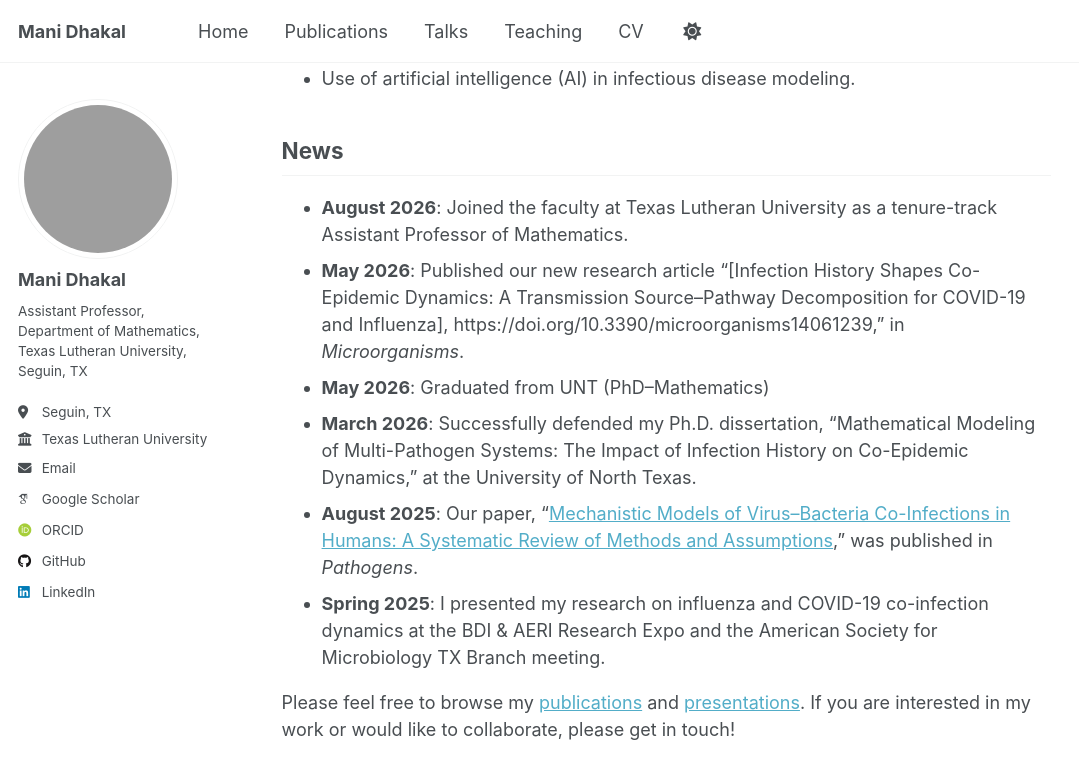
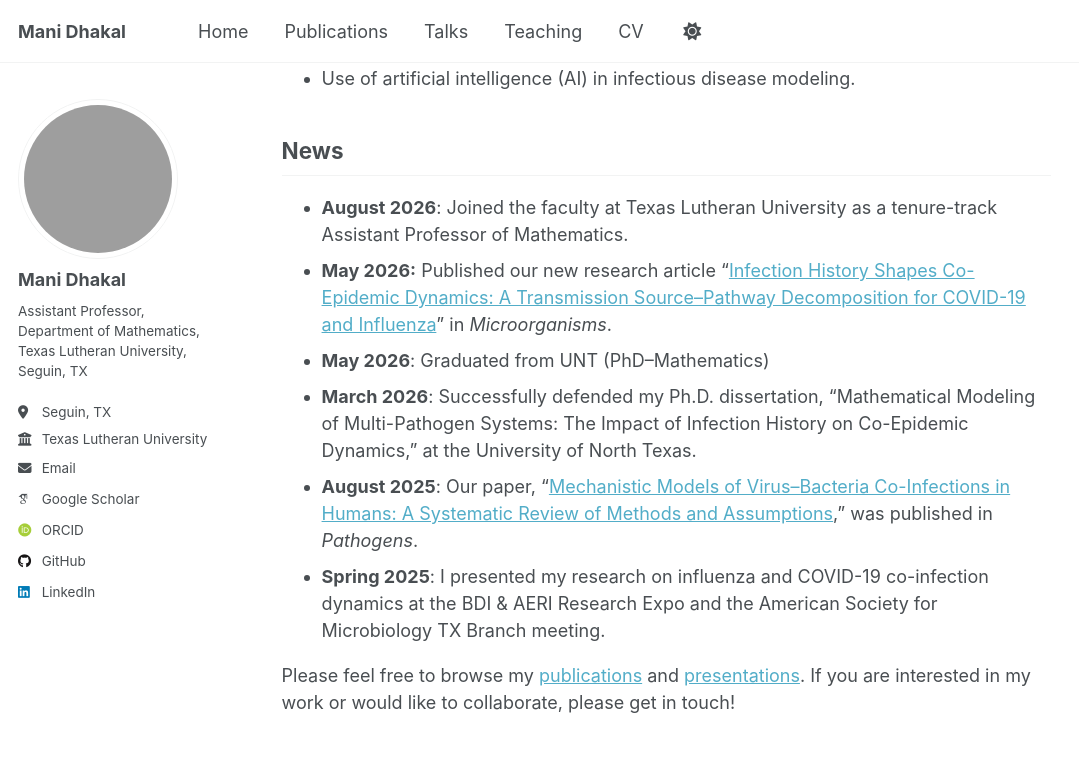
Before and after one commit to ManiDhakal/ManiDhakal.github.io, a Jekyll site: the page built from _pages/about.md, in a window 1280 px wide and 900 px high, scrolled down 1383 px. Shown: the top 779 px of the window, without its empty margins (0-1079 px from the left). Built offline with Jekyll 4.4.1, drawn with Linux system fonts in a browser that asks for light colours; some web fonts are replaced; a script that is not in the unit is left out.

Commit message:
Update about.md

```diff
--- a/_pages/about.md
+++ b/_pages/about.md
@@ -36,7 +36,7 @@ My research interests include mathematical biosciences, machine learning for bio
 
 ## News
 * **August 2026**: Joined the faculty at Texas Lutheran University as a tenure-track Assistant Professor of Mathematics.
-* **May 2026**: Published our new research article "[Infection History Shapes Co-Epidemic Dynamics: A Transmission Source–Pathway Decomposition for COVID-19 and Influenza], https://doi.org/10.3390/microorganisms14061239," in *Microorganisms*.
+* **May 2026:** Published our new research article "[Infection History Shapes Co-Epidemic Dynamics: A Transmission Source–Pathway Decomposition for COVID-19 and Influenza](https://doi.org/10.3390/microorganisms14061239)" in *Microorganisms*.
 * **May 2026**: Graduated from UNT (PhD–Mathematics)
 * **March 2026**: Successfully defended my Ph.D. dissertation, "Mathematical Modeling of Multi-Pathogen Systems: The Impact of Infection History on Co-Epidemic Dynamics," at the University of North Texas.
 * **August 2025**: Our paper, "[Mechanistic Models of Virus–Bacteria Co-Infections in Humans: A Systematic Review of Methods and Assumptions](https://doi.org/10.3390/pathogens14080830)," was published in *Pathogens*.
```
